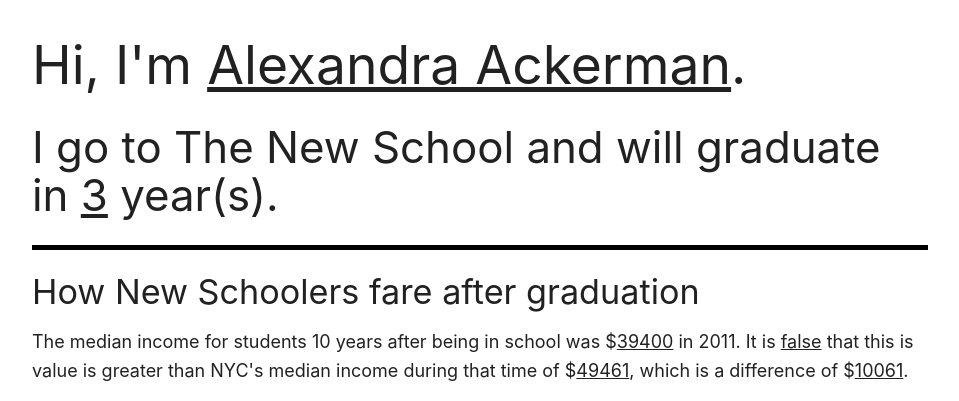
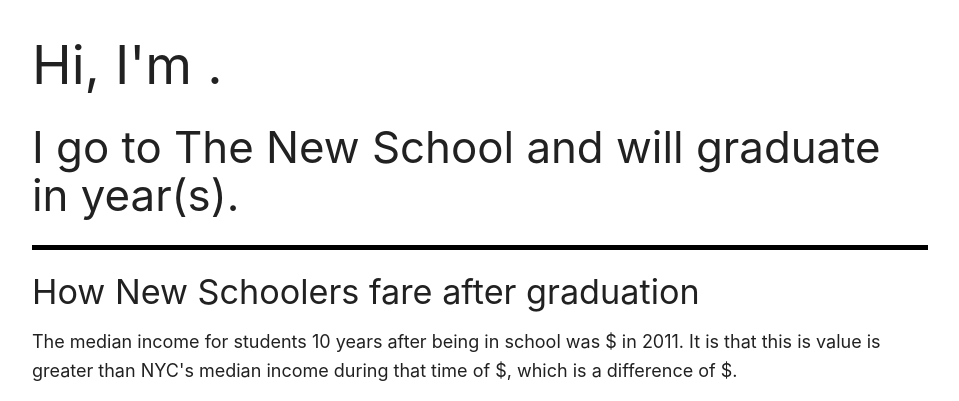
Before and after one commit to annadelsavio/javascript-variables-lab, a plain HTML site: page index.html in a window 1280 px wide. Shown: the top 401 px of the page, without its empty margins (160-1119 px from the left). Drawn offline with nearby package versions, Linux system fonts and the light colour scheme.

Commit message:
Break it

```diff
--- a/index.html
+++ b/index.html
@@ -24,7 +24,6 @@
 
     <!-- jQuery & app js -->
     <script src="https://cdnjs.cloudflare.com/ajax/libs/jquery/3.0.0-beta1/jquery.min.js"></script>
-    <script src="js/script.js"></script>
   </head>
   <body>
     <div class="container">
--- a/js/script.js
+++ b/js/script.js
@@ -13,17 +13,10 @@ $(function() {
   // 9) Check out your mad libs in the browser!
   // 10) Change some of the variables, reload your index page, and watch the information change
 
-  var firstName = "Alexandra";
-  var lastName = "Ackerman";
-  var fullName = firstName + " " + lastName;
-  var grad = 2019;
-  var current = 2016;
-  var yearsUntilGraduation = grad - current;
 
   var newSchoolMedian = 39400;
   var nycMedian = 49461;
-  var greaterThanMedian  = newSchoolMedian > nycMedian;
-  var medianDifference = nycMedian - newSchoolMedian;
+
 
   // All of your code needs to go above this!
   $("#full-name").text(fullName);
```
